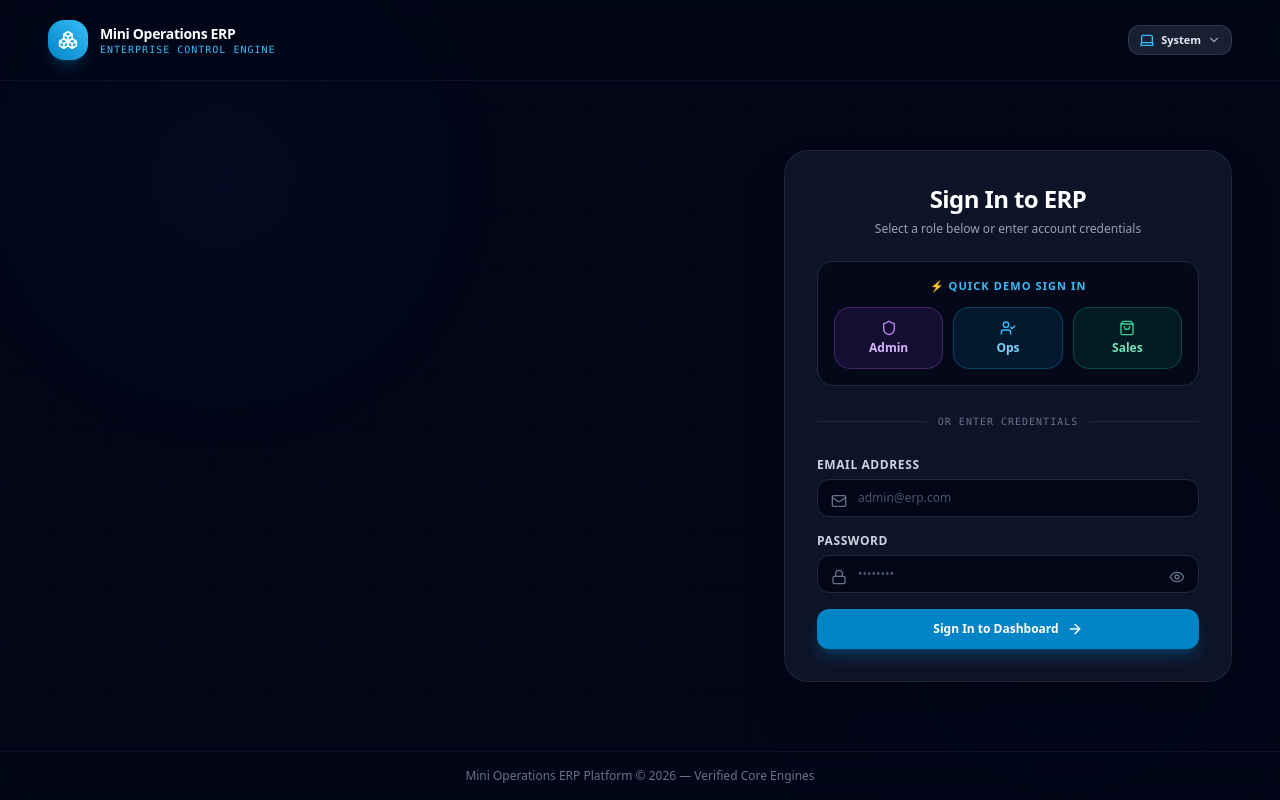
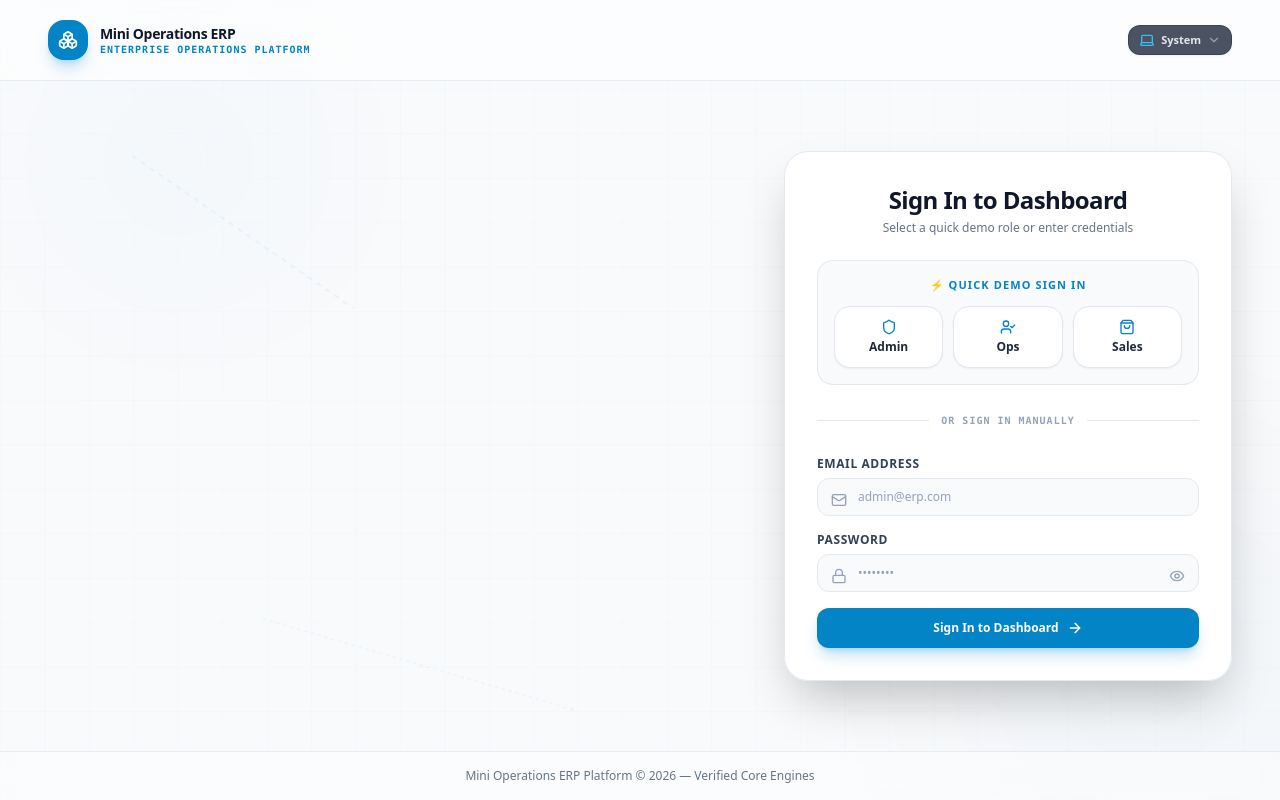
Before and after one commit to Yuvraj0317/ERP-And-CRM-, a React (Vite) app in the folder frontend/: page /login in a window 1280 px wide. Built offline with nearby package versions, Linux system fonts and the light colour scheme.

Commit message:
feat(frontend): apply responsive theme switching on login, strict 2-color + ocean blue palette, and micro-animations

```diff
--- a/frontend/src/index.css
+++ b/frontend/src/index.css
@@ -3,16 +3,19 @@
 @tailwind utilities;
 
 @layer base {
+  html {
+    scroll-behavior: smooth;
+  }
   body {
     font-family: 'Inter', -apple-system, BlinkMacSystemFont, 'Segoe UI', Roboto, sans-serif;
-    @apply bg-slate-50 text-slate-900 antialiased selection:bg-sky-500 selection:text-white;
+    @apply bg-slate-50 dark:bg-slate-950 text-slate-900 dark:text-slate-100 antialiased selection:bg-sky-500 selection:text-white transition-colors duration-300;
   }
 }
 
 @keyframes fadeInRise {
   from {
     opacity: 0;
-    transform: translateY(12px);
+    transform: translateY(8px);
   }
   to {
     opacity: 1;
@@ -23,7 +26,7 @@
 @keyframes modalScale {
   from {
     opacity: 0;
-    transform: scale(0.96) translateY(-8px);
+    transform: scale(0.97) translateY(-6px);
   }
   to {
     opacity: 1;
@@ -31,17 +34,47 @@
   }
 }
 
+@keyframes floatSlow {
+  0%, 100% {
+    transform: translateY(0px) rotate(0deg);
+  }
+  50% {
+    transform: translateY(-8px) rotate(0.5deg);
+  }
+}
+
+@keyframes pulseGlow {
+  0%, 100% {
+    opacity: 0.2;
+    transform: scale(1);
+  }
+  50% {
+    opacity: 0.4;
+    transform: scale(1.04);
+  }
+}
+
 .animate-fade-in-rise {
-  animation: fadeInRise 0.35s cubic-bezier(0.16, 1, 0.3, 1) forwards;
+  animation: fadeInRise 0.3s cubic-bezier(0.16, 1, 0.3, 1) forwards;
 }
 
 .animate-modal-scale {
-  animation: modalScale 0.25s cubic-bezier(0.16, 1, 0.3, 1) forwards;
+  animation: modalScale 0.22s cubic-bezier(0.16, 1, 0.3, 1) forwards;
+}
+
+.animate-float-slow {
+  animation: floatSlow 8s ease-in-out infinite;
+}
+
+.animate-pulse-glow {
+  animation: pulseGlow 6s ease-in-out infinite;
 }
 
 @media (prefers-reduced-motion: reduce) {
   .animate-fade-in-rise,
-  .animate-modal-scale {
+  .animate-modal-scale,
+  .animate-float-slow,
+  .animate-pulse-glow {
     animation: none !important;
     transform: none !important;
     opacity: 1 !important;
--- a/frontend/src/pages/Login.tsx
+++ b/frontend/src/pages/Login.tsx
@@ -15,7 +15,6 @@ import {
   Sparkles,
   Layers,
   Cpu,
-  CheckCircle2,
 } from 'lucide-react';
 
 export const Login: React.FC = () => {
@@ -48,107 +47,114 @@ export const Login: React.FC = () => {
   };
 
   return (
-    <div className="min-h-screen bg-slate-950 text-slate-100 flex flex-col justify-between relative overflow-hidden transition-colors duration-300">
-      {/* Interactive Minimalist Ambient Animated Vector Grid Background */}
-      <div className="absolute inset-0 z-0 pointer-events-none opacity-30">
+    <div className="min-h-screen bg-slate-50 dark:bg-slate-950 text-slate-900 dark:text-slate-100 flex flex-col justify-between relative overflow-hidden transition-colors duration-500">
+      {/* Creative & Aesthetic Ambient Animated Vector Background */}
+      <div className="absolute inset-0 z-0 pointer-events-none opacity-40 dark:opacity-30">
         <svg className="w-full h-full" viewBox="0 0 1440 900" fill="none" xmlns="http://www.w3.org/2000/svg">
-          {/* Subtle Grid Lines */}
-          <pattern id="grid-pattern" width="60" height="60" patternUnits="userSpaceOnUse">
-            <path d="M 60 0 L 0 0 0 60" fill="none" stroke="rgba(56, 189, 248, 0.08)" strokeWidth="1" />
+          {/* Subtle Grid Pattern */}
+          <pattern id="login-grid" width="50" height="50" patternUnits="userSpaceOnUse">
+            <path d="M 50 0 L 0 0 0 50" fill="none" stroke="currentColor" className="text-sky-500/10 dark:text-sky-400/10" strokeWidth="1" />
           </pattern>
-          <rect width="100%" height="100%" fill="url(#grid-pattern)" />
+          <rect width="100%" height="100%" fill="url(#login-grid)" />
 
-          {/* Animated Ambient Light Orbs */}
-          <circle cx="250" cy="200" r="350" fill="url(#orb-sky)" className="animate-pulse" style={{ animationDuration: '8s' }} />
-          <circle cx="1200" cy="700" r="450" fill="url(#orb-purple)" className="animate-pulse" style={{ animationDuration: '10s' }} />
+          {/* Animated Connecting Node Lines */}
+          <g className="animate-float-slow">
+            <line x1="150" y1="180" x2="400" y2="350" stroke="rgba(2, 132, 199, 0.2)" strokeWidth="1.5" strokeDasharray="6 6" />
+            <line x1="1200" y1="200" x2="950" y2="450" stroke="rgba(2, 132, 199, 0.2)" strokeWidth="1.5" strokeDasharray="6 6" />
+            <line x1="300" y1="700" x2="650" y2="800" stroke="rgba(2, 132, 199, 0.15)" strokeWidth="1.5" strokeDasharray="4 4" />
+          </g>
+
+          {/* Pulsing Ocean Blue Ambient Glow Orbs */}
+          <circle cx="200" cy="180" r="320" fill="url(#ocean-orb-1)" className="animate-pulse-glow" />
+          <circle cx="1250" cy="720" r="400" fill="url(#ocean-orb-2)" className="animate-pulse-glow" style={{ animationDelay: '2s' }} />
 
           <defs>
-            <radialGradient id="orb-sky" cx="0" cy="0" r="1" gradientUnits="userSpaceOnUse" gradientTransform="translate(250 200) rotate(90) scale(350)">
-              <stop stopColor="#38bdf8" stopOpacity="0.2" />
+            <radialGradient id="ocean-orb-1" cx="0" cy="0" r="1" gradientUnits="userSpaceOnUse" gradientTransform="translate(200 180) rotate(90) scale(320)">
+              <stop stopColor="#0284c7" stopOpacity="0.2" />
               <stop offset="1" stopColor="#0284c7" stopOpacity="0" />
             </radialGradient>
-            <radialGradient id="orb-purple" cx="0" cy="0" r="1" gradientUnits="userSpaceOnUse" gradientTransform="translate(1200 700) rotate(90) scale(450)">
-              <stop stopColor="#818cf8" stopOpacity="0.15" />
+            <radialGradient id="ocean-orb-2" cx="0" cy="0" r="1" gradientUnits="userSpaceOnUse" gradientTransform="translate(1250 720) rotate(90) scale(400)">
+              <stop stopColor="#0369a1" stopOpacity="0.18" />
               <stop offset="1" stopColor="#0f172a" stopOpacity="0" />
             </radialGradient>
           </defs>
         </svg>
       </div>
 
-      {/* Top Bar with Brand & Theme Switcher */}
-      <header className="relative z-10 w-full px-6 lg:px-12 py-5 flex items-center justify-between border-b border-slate-900/80 bg-slate-950/40 backdrop-blur-md">
+      {/* Header with Brand Logo & Theme Selector */}
+      <header className="relative z-10 w-full px-6 lg:px-12 py-5 flex items-center justify-between border-b border-slate-200/80 dark:border-slate-800/80 bg-white/60 dark:bg-slate-950/40 backdrop-blur-md transition-colors duration-300">
         <div className="flex items-center space-x-3">
-          <div className="bg-gradient-to-tr from-sky-600 to-sky-400 p-2.5 rounded-2xl text-white shadow-lg shadow-sky-500/20">
+          <div className="bg-sky-600 dark:bg-sky-500 p-2.5 rounded-2xl text-white shadow-lg shadow-sky-600/25 transition-transform hover:scale-105">
             <Boxes className="h-5 w-5" />
           </div>
           <div>
-            <span className="font-extrabold text-sm text-white tracking-tight block">
+            <span className="font-black text-sm text-slate-900 dark:text-white tracking-tight block">
               Mini Operations ERP
             </span>
-            <span className="text-[10px] text-sky-400 font-mono tracking-widest uppercase block -mt-0.5">
-              Enterprise Control Engine
+            <span className="text-[10px] text-sky-600 dark:text-sky-400 font-mono tracking-widest uppercase block -mt-0.5 font-bold">
+              Enterprise Operations Platform
             </span>
           </div>
         </div>
 
-        {/* Theme Selector */}
+        {/* Theme Switcher Toggle */}
         <div className="flex items-center space-x-3">
           <ThemeToggle />
         </div>
       </header>
 
-      {/* Main Content Hero + Login Card Split Container */}
+      {/* Main Container */}
       <main className="relative z-10 flex-1 max-w-7xl w-full mx-auto px-6 lg:px-12 py-10 flex flex-col lg:flex-row items-center justify-between gap-12">
-        {/* Left Column: Platform Feature Highlights */}
+        {/* Left Hero Composition */}
         <div className="flex-1 space-y-8 text-left animate-fade-in-rise hidden lg:block">
-          <div className="inline-flex items-center space-x-2 bg-sky-500/10 border border-sky-500/20 text-sky-400 px-3.5 py-1.5 rounded-full text-xs font-semibold">
+          <div className="inline-flex items-center space-x-2 bg-sky-50 dark:bg-sky-500/10 border border-sky-200 dark:border-sky-500/20 text-sky-700 dark:text-sky-400 px-3.5 py-1.5 rounded-full text-xs font-bold shadow-sm">
             <Sparkles className="h-3.5 w-3.5" />
             <span>High-Performance Operations Engine</span>
           </div>
 
           <div className="space-y-4">
-            <h1 className="text-4xl lg:text-5xl font-black text-white tracking-tight leading-tight">
+            <h1 className="text-4xl lg:text-5xl font-black text-slate-900 dark:text-white tracking-tight leading-tight">
               Real-Time Stock <br />
-              <span className="bg-gradient-to-r from-sky-400 via-indigo-300 to-purple-400 bg-clip-text text-transparent">
+              <span className="bg-gradient-to-r from-sky-600 via-sky-500 to-sky-400 bg-clip-text text-transparent">
                 Reservation & ERP
               </span>
             </h1>
-            <p className="text-slate-400 text-sm max-w-lg leading-relaxed font-normal">
+            <p className="text-slate-600 dark:text-slate-400 text-sm max-w-lg leading-relaxed font-normal">
               Empowering enterprise teams with multi-location stock tracking, atomic customer order reservations, and dynamic material shortage calculations.
             </p>
           </div>
 
           <div className="grid grid-cols-2 gap-4 max-w-md">
-            <div className="bg-slate-900/60 p-4 rounded-2xl border border-slate-800/80 space-y-1.5 backdrop-blur-sm hover:border-sky-500/40 transition">
-              <Layers className="h-5 w-5 text-sky-400" />
-              <h4 className="text-xs font-bold text-white">Multi-Location Stock</h4>
-              <p className="text-[11px] text-slate-400">Physical vs available balance tracking</p>
+            <div className="bg-white dark:bg-slate-900 p-4 rounded-2xl border border-slate-200/90 dark:border-slate-800 space-y-1.5 backdrop-blur-sm hover:border-sky-500/50 shadow-sm transition">
+              <Layers className="h-5 w-5 text-sky-600 dark:text-sky-400" />
+              <h4 className="text-xs font-bold text-slate-900 dark:text-white">Multi-Location Stock</h4>
+              <p className="text-[11px] text-slate-500 dark:text-slate-400">Physical vs available balance tracking</p>
             </div>
-            <div className="bg-slate-900/60 p-4 rounded-2xl border border-slate-800/80 space-y-1.5 backdrop-blur-sm hover:border-purple-500/40 transition">
-              <Cpu className="h-5 w-5 text-purple-400" />
-              <h4 className="text-xs font-bold text-white">Atomic Concurrency</h4>
-              <p className="text-[11px] text-slate-400">Race-condition safe stock reservations</p>
+            <div className="bg-white dark:bg-slate-900 p-4 rounded-2xl border border-slate-200/90 dark:border-slate-800 space-y-1.5 backdrop-blur-sm hover:border-sky-500/50 shadow-sm transition">
+              <Cpu className="h-5 w-5 text-sky-600 dark:text-sky-400" />
+              <h4 className="text-xs font-bold text-slate-900 dark:text-white">Atomic Concurrency</h4>
+              <p className="text-[11px] text-slate-500 dark:text-slate-400">Race-condition safe stock reservations</p>
             </div>
           </div>
         </div>
 
-        {/* Right Column: Minimalist Glassmorphism Login Card */}
-        <div className="w-full max-w-md bg-slate-900/90 dark:bg-slate-900/95 backdrop-blur-2xl p-8 rounded-3xl shadow-2xl border border-slate-800/90 space-y-6 animate-modal-scale">
+        {/* Right Glassmorphism Login Card */}
+        <div className="w-full max-w-md bg-white/95 dark:bg-slate-900/95 backdrop-blur-2xl p-8 rounded-3xl shadow-2xl border border-slate-200/90 dark:border-slate-800 space-y-6 animate-modal-scale transition-colors duration-300">
           {/* Header */}
-          <div className="text-center space-y-1.5">
-            <h2 className="text-2xl font-black text-white tracking-tight">Sign In to ERP</h2>
-            <p className="text-slate-400 text-xs font-medium">Select a role below or enter account credentials</p>
+          <div className="text-center space-y-1">
+            <h2 className="text-2xl font-black text-slate-900 dark:text-white tracking-tight">Sign In to Dashboard</h2>
+            <p className="text-slate-500 dark:text-slate-400 text-xs font-medium">Select a quick demo role or enter credentials</p>
           </div>
 
           {error && (
-            <div className="bg-rose-500/10 border border-rose-500/30 text-rose-300 text-xs p-3.5 rounded-2xl text-center font-semibold animate-fade-in-rise">
+            <div className="bg-rose-50 dark:bg-rose-500/10 border border-rose-200 dark:border-rose-500/30 text-rose-700 dark:text-rose-300 text-xs p-3.5 rounded-2xl text-center font-semibold animate-fade-in-rise">
               {error}
             </div>
           )}
 
           {/* Quick Demo Role Switcher Buttons */}
-          <div className="bg-slate-950/80 p-4 rounded-2xl border border-slate-800 space-y-3">
-            <span className="text-[11px] font-extrabold text-sky-400 uppercase tracking-widest block text-center">
+          <div className="bg-slate-50 dark:bg-slate-950 p-4 rounded-2xl border border-slate-200/90 dark:border-slate-800 space-y-3">
+            <span className="text-[11px] font-extrabold text-sky-600 dark:text-sky-400 uppercase tracking-widest block text-center">
               ⚡ Quick Demo Sign In
             </span>
             <div className="grid grid-cols-3 gap-2.5">
@@ -156,77 +162,77 @@ export const Login: React.FC = () => {
                 type="button"
                 onClick={() => handleQuickLogin('ADMIN')}
                 disabled={isLoading}
-                className="flex flex-col items-center justify-center p-3 rounded-2xl bg-purple-500/10 hover:bg-purple-500/25 border border-purple-500/30 text-purple-300 text-xs font-bold transition-all hover:scale-[1.03] active:scale-[0.97]"
+                className="flex flex-col items-center justify-center p-3 rounded-2xl bg-white dark:bg-slate-900 hover:bg-sky-50 dark:hover:bg-slate-800 border border-slate-200 dark:border-slate-800 text-slate-800 dark:text-slate-200 text-xs font-bold transition-all hover:border-sky-400 hover:scale-[1.03] active:scale-[0.97] shadow-sm"
               >
-                <Shield className="h-4 w-4 mb-1 text-purple-400" />
+                <Shield className="h-4 w-4 mb-1 text-sky-600 dark:text-sky-400" />
                 <span>Admin</span>
               </button>
               <button
                 type="button"
                 onClick={() => handleQuickLogin('OPERATIONS')}
                 disabled={isLoading}
-                className="flex flex-col items-center justify-center p-3 rounded-2xl bg-sky-500/10 hover:bg-sky-500/25 border border-sky-500/30 text-sky-300 text-xs font-bold transition-all hover:scale-[1.03] active:scale-[0.97]"
+                className="flex flex-col items-center justify-center p-3 rounded-2xl bg-white dark:bg-slate-900 hover:bg-sky-50 dark:hover:bg-slate-800 border border-slate-200 dark:border-slate-800 text-slate-800 dark:text-slate-200 text-xs font-bold transition-all hover:border-sky-400 hover:scale-[1.03] active:scale-[0.97] shadow-sm"
               >
-                <UserCheck className="h-4 w-4 mb-1 text-sky-400" />
+                <UserCheck className="h-4 w-4 mb-1 text-sky-600 dark:text-sky-400" />
                 <span>Ops</span>
               </button>
               <button
                 type="button"
                 onClick={() => handleQuickLogin('SALES')}
                 disabled={isLoading}
-                className="flex flex-col items-center justify-center p-3 rounded-2xl bg-emerald-500/10 hover:bg-emerald-500/25 border border-emerald-500/30 text-emerald-300 text-xs font-bold transition-all hover:scale-[1.03] active:scale-[0.97]"
+                className="flex flex-col items-center justify-center p-3 rounded-2xl bg-white dark:bg-slate-900 hover:bg-sky-50 dark:hover:bg-slate-800 border border-slate-200 dark:border-slate-800 text-slate-800 dark:text-slate-200 text-xs font-bold transition-all hover:border-sky-400 hover:scale-[1.03] active:scale-[0.97] shadow-sm"
               >
-                <ShoppingBag className="h-4 w-4 mb-1 text-emerald-400" />
+                <ShoppingBag className="h-4 w-4 mb-1 text-sky-600 dark:text-sky-400" />
                 <span>Sales</span>
               </button>
             </div>
           </div>
 
           <div className="relative flex py-1 items-center">
-            <div className="flex-grow border-t border-slate-800"></div>
-            <span className="flex-shrink mx-3 text-[10px] text-slate-500 uppercase tracking-widest font-mono">
-              or enter credentials
+            <div className="flex-grow border-t border-slate-200 dark:border-slate-800"></div>
+            <span className="flex-shrink mx-3 text-[10px] text-slate-400 dark:text-slate-500 uppercase tracking-widest font-mono font-bold">
+              or sign in manually
             </span>
-            <div className="flex-grow border-t border-slate-800"></div>
+            <div className="flex-grow border-t border-slate-200 dark:border-slate-800"></div>
           </div>
 
           {/* Manual Login Form */}
           <form onSubmit={handleSubmit} className="space-y-4">
             <div>
-              <label className="block text-xs font-bold text-slate-300 uppercase tracking-wider mb-1.5">
+              <label className="block text-xs font-bold text-slate-700 dark:text-slate-300 uppercase tracking-wider mb-1.5">
                 Email Address
               </label>
               <div className="relative">
-                <Mail className="h-4 w-4 absolute left-3.5 top-3.5 text-slate-500" />
+                <Mail className="h-4 w-4 absolute left-3.5 top-3.5 text-slate-400 dark:text-slate-500" />
                 <input
                   type="email"
                   required
                   value={email}
                   onChange={(e) => setEmail(e.target.value)}
                   placeholder="admin@erp.com"
-                  className="w-full bg-slate-950 border border-slate-800 rounded-xl pl-10 pr-4 py-2.5 text-xs text-slate-100 placeholder-slate-600 focus:outline-none focus:ring-2 focus:ring-sky-500 focus:border-sky-500 transition"
+                  className="w-full bg-slate-50 dark:bg-slate-950 border border-slate-200 dark:border-slate-800 rounded-xl pl-10 pr-4 py-2.5 text-xs text-slate-900 dark:text-slate-100 placeholder-slate-400 dark:placeholder-slate-500 focus:outline-none focus:ring-2 focus:ring-sky-500 transition"
                 />
               </div>
             </div>
 
             <div>
-              <label className="block text-xs font-bold text-slate-300 uppercase tracking-wider mb-1.5">
+              <label className="block text-xs font-bold text-slate-700 dark:text-slate-300 uppercase tracking-wider mb-1.5">
                 Password
               </label>
               <div className="relative">
-                <Lock className="h-4 w-4 absolute left-3.5 top-3.5 text-slate-500" />
+                <Lock className="h-4 w-4 absolute left-3.5 top-3.5 text-slate-400 dark:text-slate-500" />
                 <input
                   type={showPassword ? 'text' : 'password'}
                   required
                   value={password}
                   onChange={(e) => setPassword(e.target.value)}
                   placeholder="••••••••"
-                  className="w-full bg-slate-950 border border-slate-800 rounded-xl pl-10 pr-10 py-2.5 text-xs text-slate-100 placeholder-slate-600 focus:outline-none focus:ring-2 focus:ring-sky-500 focus:border-sky-500 transition"
+                  className="w-full bg-slate-50 dark:bg-slate-950 border border-slate-200 dark:border-slate-800 rounded-xl pl-10 pr-10 py-2.5 text-xs text-slate-900 dark:text-slate-100 placeholder-slate-400 dark:placeholder-slate-500 focus:outline-none focus:ring-2 focus:ring-sky-500 transition"
                 />
                 <button
                   type="button"
                   onClick={() => setShowPassword(!showPassword)}
-                  className="absolute right-3.5 top-3.5 text-slate-500 hover:text-slate-300 transition"
+                  className="absolute right-3.5 top-3.5 text-slate-400 dark:text-slate-500 hover:text-slate-600 dark:hover:text-slate-300 transition"
                 >
                   {showPassword ? <EyeOff className="h-4 w-4" /> : <Eye className="h-4 w-4" />}
                 </button>
@@ -236,7 +242,7 @@ export const Login: React.FC = () => {
             <button
               type="submit"
               disabled={isLoading}
-              className="w-full bg-sky-600 hover:bg-sky-500 text-white text-xs font-bold py-3 rounded-xl flex items-center justify-center space-x-2 transition shadow-lg shadow-sky-600/30 active:scale-[0.99] disabled:opacity-50"
+              className="w-full bg-sky-600 hover:bg-sky-500 text-white text-xs font-bold py-3 rounded-xl flex items-center justify-center space-x-2 transition shadow-lg shadow-sky-600/25 active:scale-[0.99] disabled:opacity-50"
             >
               <span>{isLoading ? 'Authenticating...' : 'Sign In to Dashboard'}</span>
               <ArrowRight className="h-4 w-4" />
@@ -246,7 +252,7 @@ export const Login: React.FC = () => {
       </main>
 
       {/* Footer */}
-      <footer className="relative z-10 py-4 text-center text-xs text-slate-500 border-t border-slate-900/80 bg-slate-950/40 backdrop-blur-md">
+      <footer className="relative z-10 py-4 text-center text-xs text-slate-500 dark:text-slate-400 border-t border-slate-200/80 dark:border-slate-900/80 bg-white/40 dark:bg-slate-950/40 backdrop-blur-md">
         Mini Operations ERP Platform &copy; 2026 — Verified Core Engines
       </footer>
     </div>
```
Also changed, not shown: frontend/src/components/StatusBadge.tsx (+7 -7 lines).
